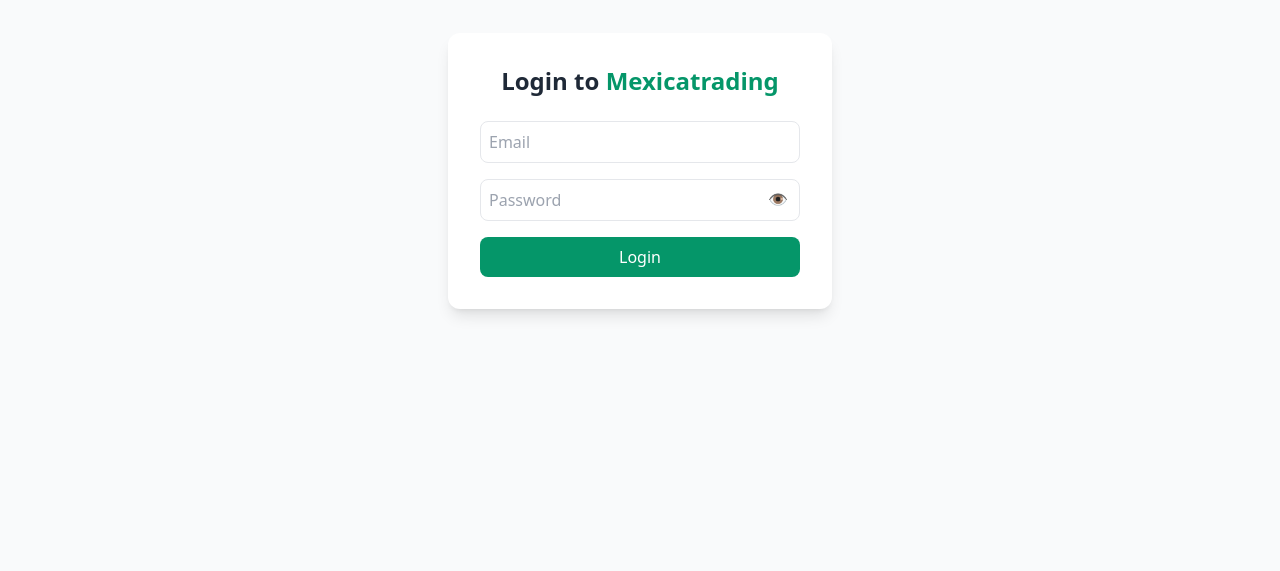
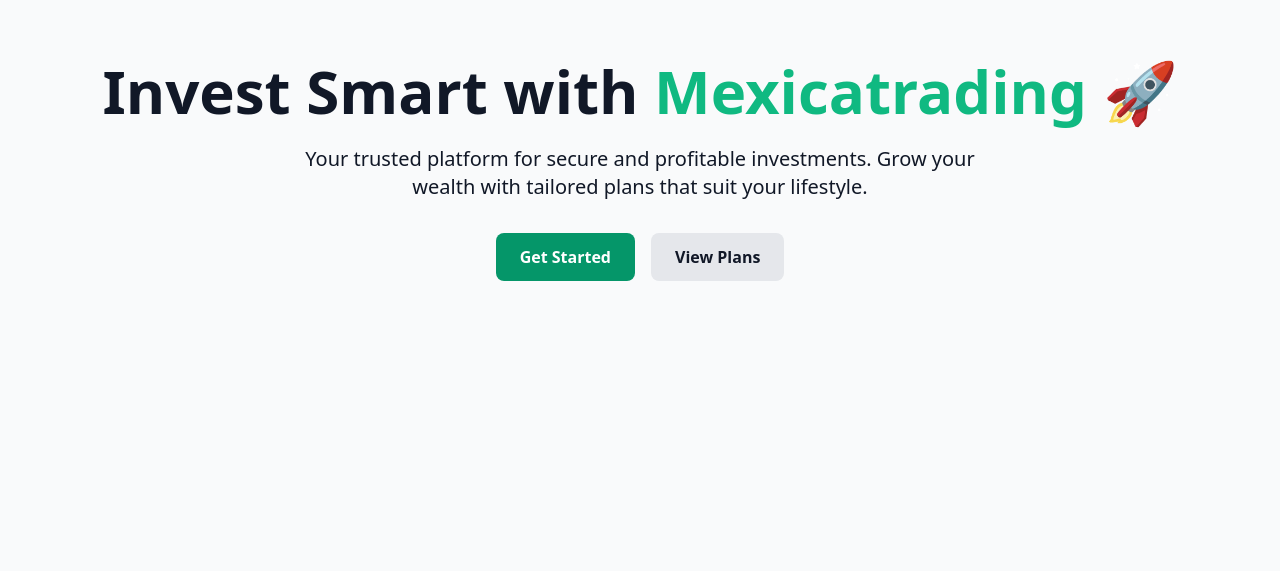
Before and after one commit to cchidiebere64-dot/Mexicatrading, a React (Vite) app: page / in a window 1280 px wide. Shown: the part 229-800 px from the top of the page. Built offline with nearby package versions, Linux system fonts and the light colour scheme.

Commit message:
Update App.jsx

```diff
--- a/src/App.jsx
+++ b/src/App.jsx
@@ -1,15 +1,19 @@
 import { BrowserRouter as Router, Routes, Route } from "react-router-dom";
+import Home from "./pages/Home";
+import Login from "./pages/Login";
+import Register from "./pages/Register";
 import Dashboard from "./pages/Dashboard";
 import Deposit from "./pages/Deposit";
 import Plans from "./pages/Plans";
 import Withdraw from "./pages/Withdraw";
-import Login from "./pages/Login";
 
 export default function App() {
   return (
     <Router>
       <Routes>
-        <Route path="/" element={<Login />} />
+        <Route path="/" element={<Home />} />
+        <Route path="/login" element={<Login />} />
+        <Route path="/register" element={<Register />} />
         <Route path="/dashboard" element={<Dashboard />} />
         <Route path="/deposit" element={<Deposit />} />
         <Route path="/plans" element={<Plans />} />
```
